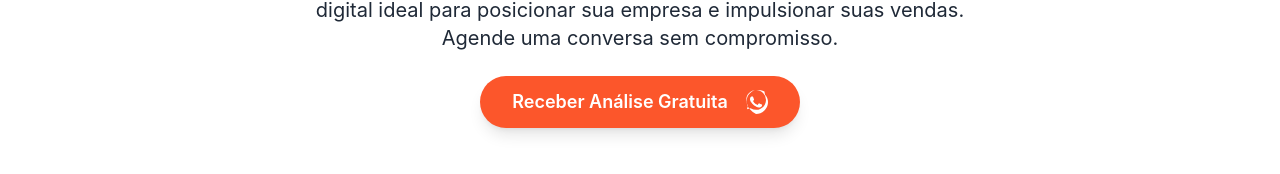
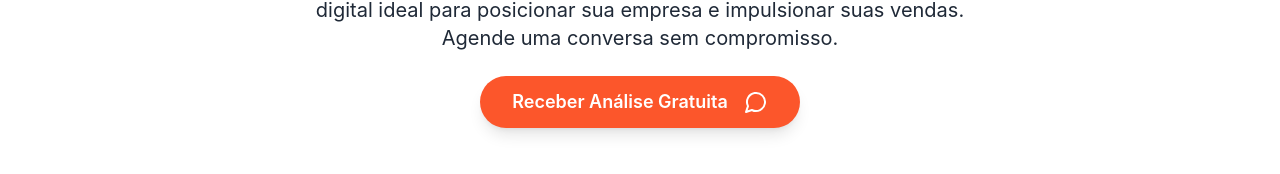
Before and after one commit to MateusNogueriaElias/fire-dominios-showcase-sites, a React (Vite) app: page / in a window 1280 px wide. Shown: the part 2052-2226 px from the top of the page. Built offline with nearby package versions, Linux system fonts and the light colour scheme.

Commit message:
Fix: Improve WhatsApp logo in CTA button
Adjusted the WhatsApp logo in the CTA button for better appearance.

```diff
--- a/src/components/PortfolioGrid.tsx
+++ b/src/components/PortfolioGrid.tsx
@@ -1,5 +1,5 @@
-
 import SiteCard from "./SiteCard";
+import { MessageCircle } from "lucide-react";
 
 // Sites WordPress
 const wpSites = [
@@ -91,14 +91,10 @@ const PortfolioGrid = () => (
           target="_blank"
           rel="noopener noreferrer"
           className="inline-flex items-center gap-2 px-8 py-3 rounded-full bg-fire text-white font-semibold shadow-lg hover:bg-fire-dark transition text-lg"
+          style={{ minWidth: 300, justifyContent: "center" }}
         >
           Receber Análise Gratuita
-          {/* Ícone WhatsApp */}
-          <svg xmlns="http://www.w3.org/2000/svg" className="ml-2" width="24" height="24" viewBox="0 0 24 24" fill="none">
-            <g>
-              <path fill="#fff" d="M17.472 14.382c-.297-.149-1.758-.867-2.03-.967-.273-.099-.471-.148-.67.15s-.767.966-.94 1.164c-.173.199-.347.223-.644.075-.297-.15-1.255-.462-2.39-1.475-.883-.788-1.48-1.761-1.653-2.059-.173-.298-.019-.458.13-.606.134-.133.297-.347.446-.52.151-.174.199-.299.298-.497.099-.198.05-.372-.025-.52-.075-.148-.67-1.611-.916-2.206-.242-.579-.487-.5-.67-.51-.173-.008-.372-.01-.571-.01-.198 0-.52.074-.792.372-.272.297-1.04 1.017-1.04 2.479 0 1.462 1.065 2.875 1.213 3.074.149.198 2.1 3.202 5.077 4.366.71.306 1.262.489 1.695.627.712.227 1.36.195 1.87.118.57-.085 1.758-.719 2.006-1.413.248-.694.248-1.289.173-1.413-.074-.124-.272-.198-.57-.347zm-5.421 5.421h-.001a9.87 9.87 0 01-4.988-1.353l-.357-.212-3.717.974.995-3.621-.232-.373a9.876 9.876 0 01-1.518-5.292c.001-5.451 4.437-9.884 9.888-9.884 2.64 0 5.122 1.03 6.988 2.899a9.825 9.825 0 012.896 6.987c-.003 5.451-4.438 9.884-9.887 9.884zm8.413-18.297C18.127.566 15.235-.486 12.065.021 8.23.602 4.923 3.51 3.42 7.077c-1.93 4.774-.349 10.187 3.508 13.256A11.913 11.913 0 0012 24c6.617 0 12-5.383 12-12 0-2.697-1.065-5.222-3.004-7.14z"></path>
-            </g>
-          </svg>
+          <MessageCircle className="ml-2" size={24} color="#fff" />
         </a>
       </div>
     </div>
```
